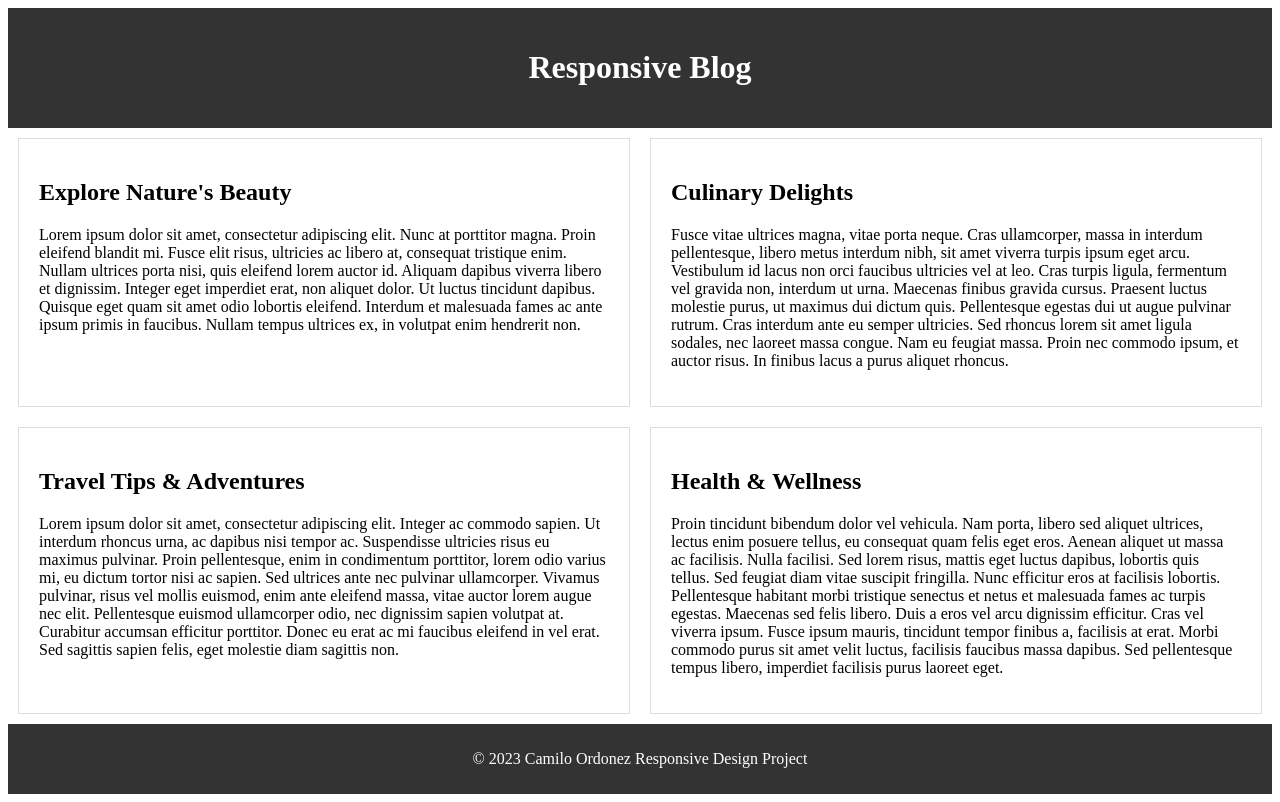
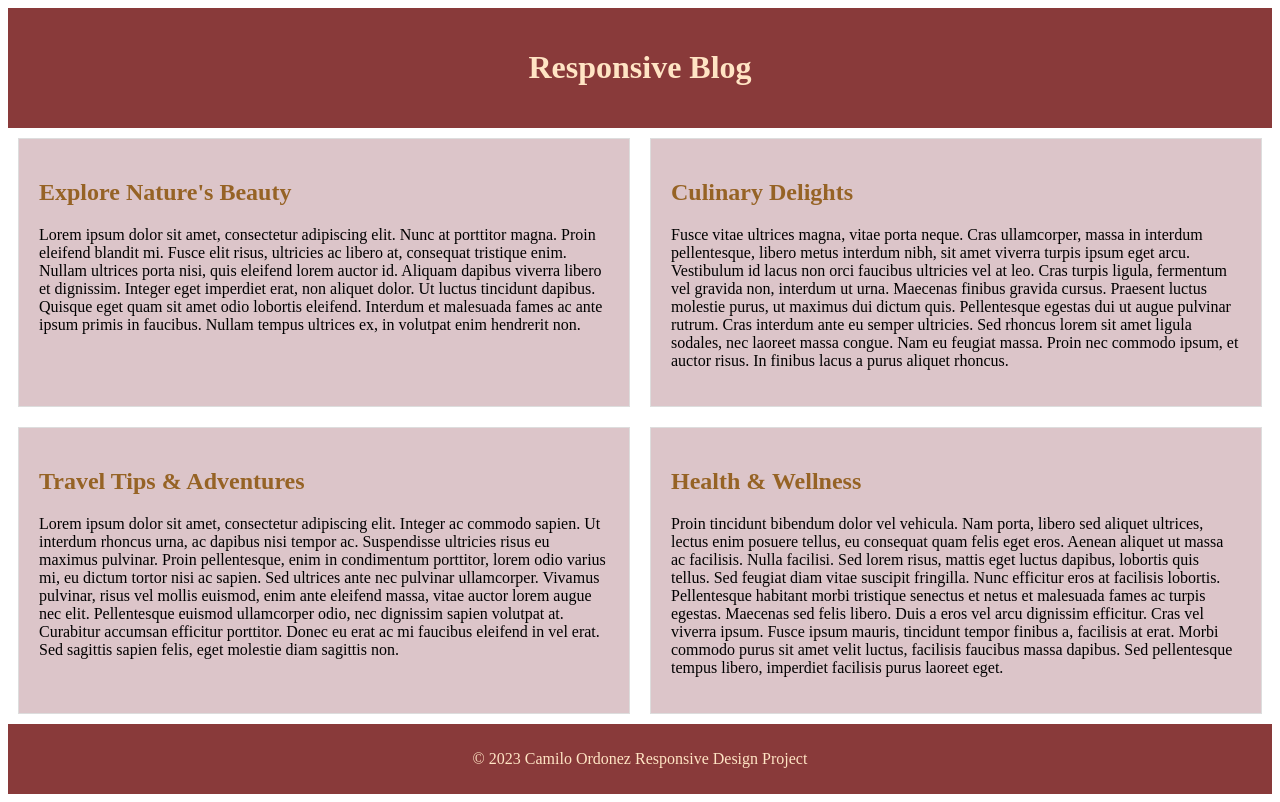
Before and after one commit to caoh29/COMP-101, a plain HTML site: page HTML-CSS-JS/LAB-9/index.html in a window 1280 px wide. Drawn offline with Linux system fonts and the light colour scheme.

Commit message:
done and uploaded

```diff
--- a/HTML-CSS-JS/LAB-9/styles.css
+++ b/HTML-CSS-JS/LAB-9/styles.css
@@ -1,15 +1,15 @@
 /* Apply styles for header and footer */
+
+header, footer {
+  background-color: #893a3a;
+  color: bisque;
+  text-align: center;
+}
 header {
-  background-color: #333;
-  color: #fff;
-  text-align: center;
   padding: 20px;
 }
 
 footer {
-  background-color: #333;
-  color: #fff;
-  text-align: center;
   padding: 10px;
 }
 
@@ -18,6 +18,11 @@ article {
   border: 1px solid #ddd;
   padding: 20px;
   margin: 10px;
+  background-color: rgb(220, 197, 201);
+}
+
+h2 {
+  color: rgb(150, 99, 37);
 }
 
 /* Implement a grid layout for smaller screens (stack articles vertically) */
```
Also changed, not shown: HTML-CSS-JS/LAB-9/images/1024x895.png (added), HTML-CSS-JS/LAB-9/images/1280x970.jpg (added), HTML-CSS-JS/LAB-9/images/320x790.png (added), HTML-CSS-JS/LAB-9/images/480x790.png (added), HTML-CSS-JS/LAB-9/images/800x600.png (added).
